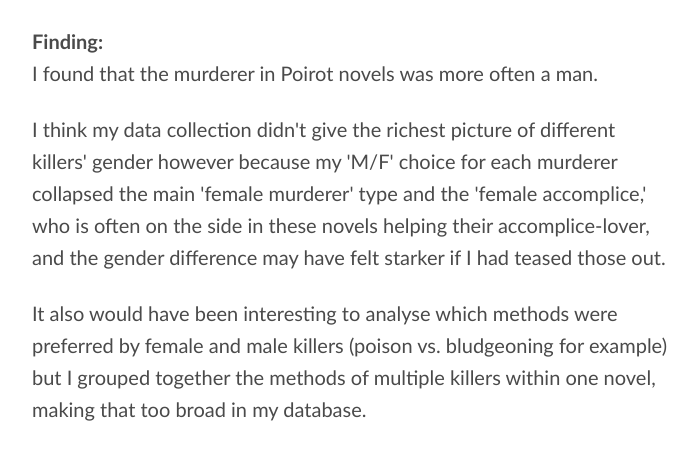
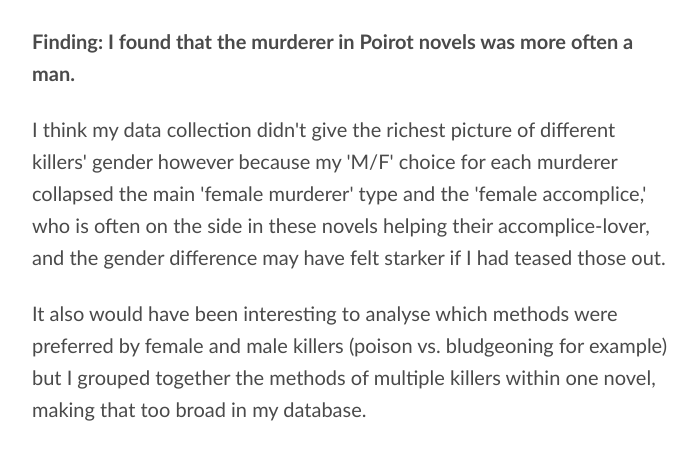
Before and after one commit to eculliford1/Lede-Project-3-Culliford-Poirot, a plain HTML site: page index.html in a window 1280 px wide. Shown: the part 1829-2288 px from the top of the page, without its empty margins (288-986 px from the left). Drawn offline with nearby package versions, Linux system fonts and the light colour scheme; a script that the page names is missing.

Commit message:
Update index.html

```diff
--- a/index.html
+++ b/index.html
@@ -95,7 +95,7 @@
     <p><b>
             Male and female murderers
         </b></p>
-    <p> <b>Finding:</b></BR>I found that the murderer in Poirot novels was more often a man.</b>
+    <p> <b>Finding: I found that the murderer in Poirot novels was more often a man.</b></p>
     <p>I think my data collection didn't give the
         richest picture of different killers' gender however because my 'M/F' choice for each murderer collapsed the
         main
```
